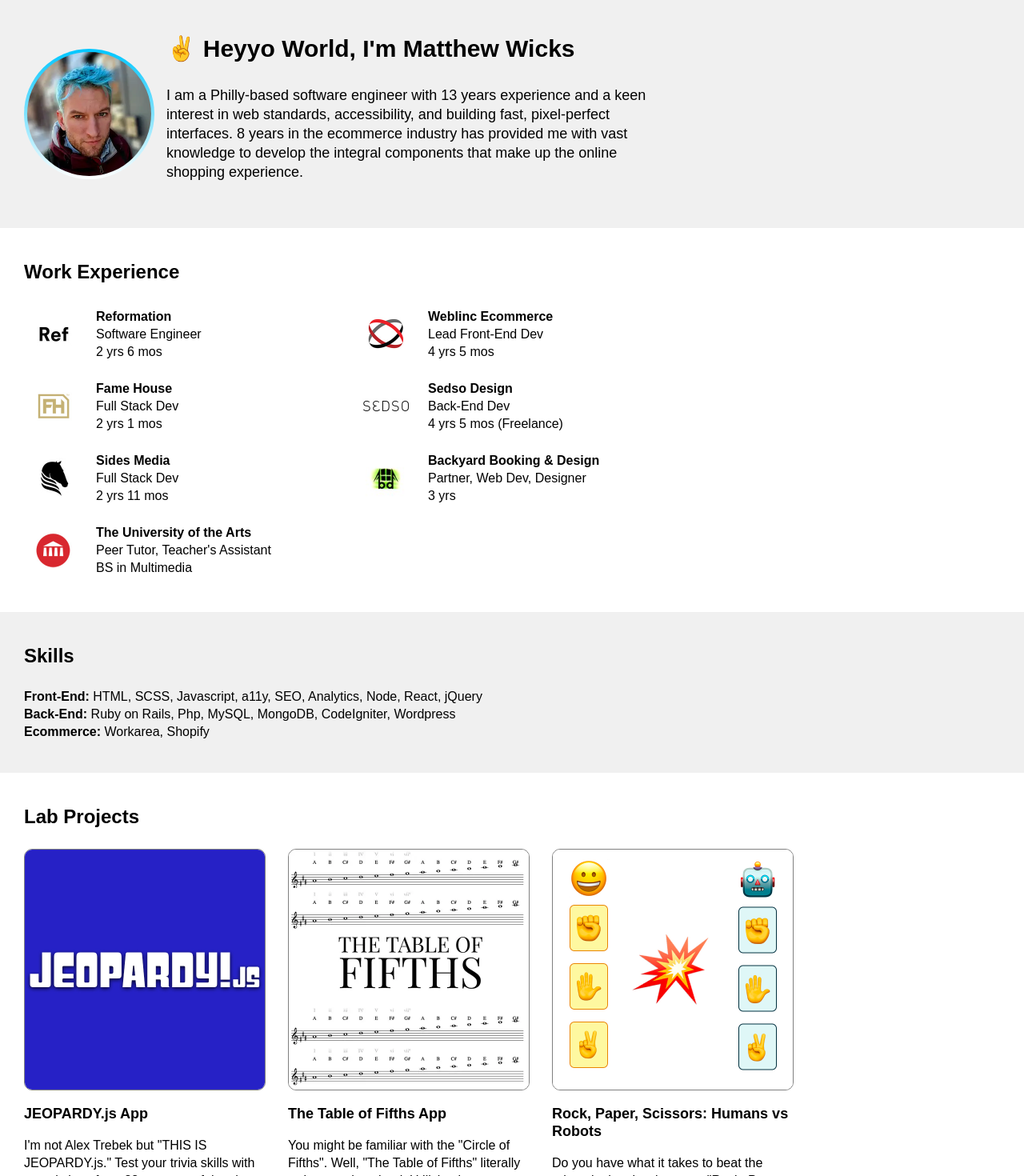
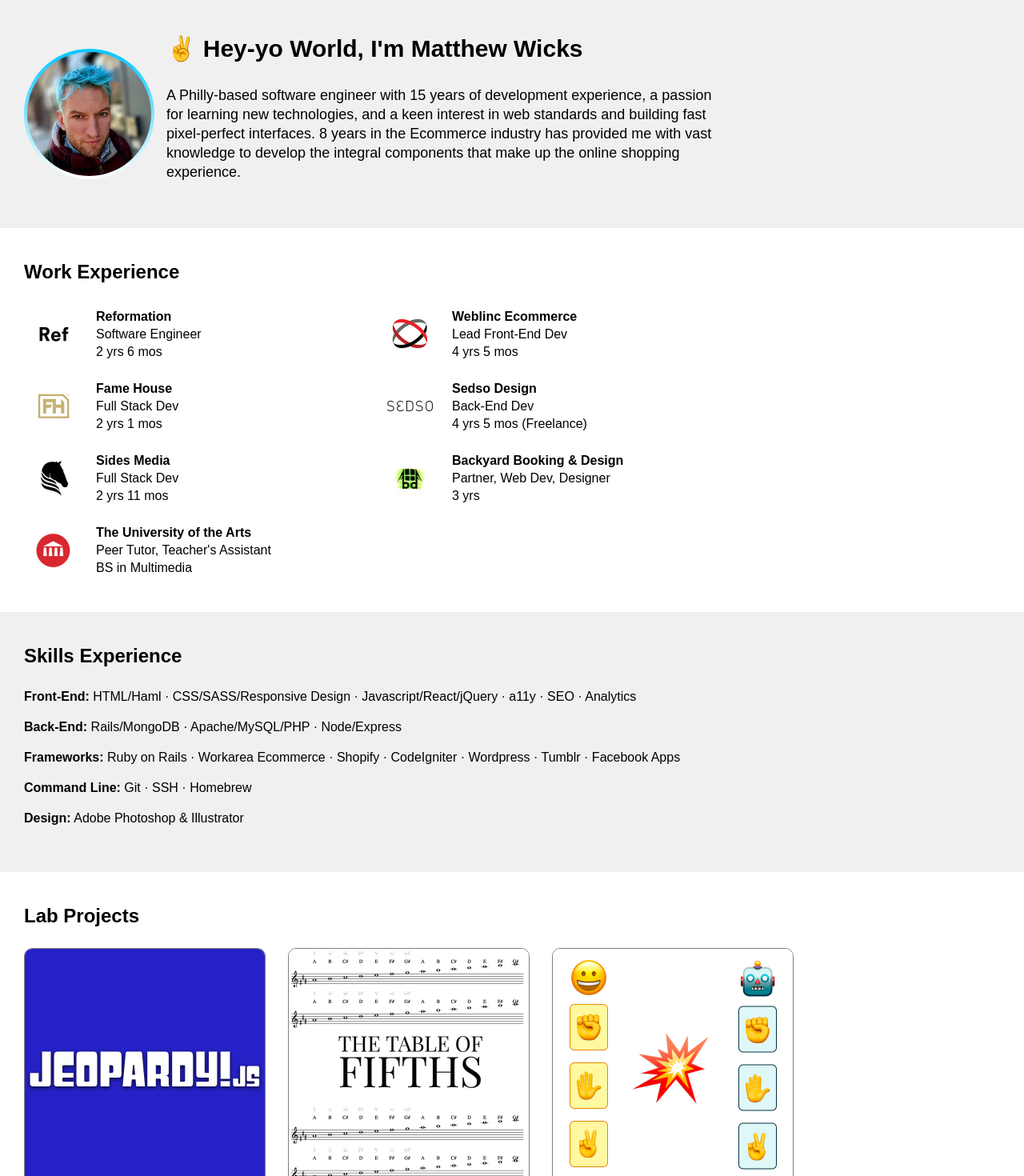
Before and after one commit to mwicks7/resume, a React (Create React App) app: page / in a window 1280 px wide. Shown: the top 1470 px of the page at 80% size. Built offline with nearby package versions, Linux system fonts and the light colour scheme.

Commit message:
Update bio and skills

```diff
--- a/src/About.js
+++ b/src/About.js
@@ -6,9 +6,9 @@
       <img className="About-image" height="155" width="155" alt="Matthew Wicks" src={imageProfile} />
 
       <div className="About-details">
-        <h1>&#9996; Heyyo World, I'm Matthew Wicks</h1>
+        <h1>&#9996; Hey-yo World, I'm Matthew Wicks</h1>
         <p>
-          I am a Philly-based software engineer with 13 years experience and a keen interest in web standards, accessibility, and building fast, pixel-perfect interfaces. 8 years in the ecommerce industry has provided me with vast knowledge to develop the integral components that make up the online shopping experience.
+          A Philly-based software engineer with 15 years of development experience, a passion for learning new technologies, and a keen interest in web standards and building fast pixel-perfect interfaces. 8 years in the Ecommerce industry has provided me with vast knowledge to develop the integral components that make up the online shopping experience.
         </p>
       </div>
     </div>
--- a/src/App.scss
+++ b/src/App.scss
@@ -14,7 +14,7 @@
 
   .App-container {
     max-width: 100%;
-    width: 800px;
+    width: 860px;
 
     .is--full-width {
       width: 100%
--- a/src/Skills.js
+++ b/src/Skills.js
@@ -1,16 +1,20 @@
 import React from 'react'
 
-const frontEndSkills = ['HTML', 'SCSS', 'Javascript', 'a11y', 'SEO', 'Analytics', 'Node', 'React', 'jQuery']
-const backEndSkills = ['Ruby on Rails', 'Php', 'MySQL', 'MongoDB', 'CodeIgniter', 'Wordpress']
-const ecommerceSkills = ['Workarea', 'Shopify']
+const frontEndSkills = ['HTML/Haml', 'CSS/SASS/Responsive Design', 'Javascript/React/jQuery', 'a11y', 'SEO', 'Analytics']
+const backEndSkills = ['Rails/MongoDB', 'Apache/MySQL/PHP', 'Node/Express']
+const frameworkSkills = ['Ruby on Rails', 'Workarea Ecommerce', 'Shopify', 'CodeIgniter', 'Wordpress', 'Tumblr', 'Facebook Apps']
+const cliSkills = ['Git', 'SSH', 'Homebrew']
+const designSkills = ['Adobe Photoshop & Illustrator']
 
 const Skills = () => {
   return (
     <div className="Skills">
-        <h2>Skills</h2>
-        <div><b>Front-End:</b> {frontEndSkills.join(", ")}</div>
-        <div><b>Back-End:</b> {backEndSkills.join(", ")}</div>
-        <div><b>Ecommerce:</b> {ecommerceSkills.join(", ")}</div>
+        <h2>Skills Experience</h2>
+        <p><b>Front-End:</b> {frontEndSkills.join(" · ")}</p>
+        <p><b>Back-End:</b> {backEndSkills.join(" · ")}</p>
+        <p><b>Frameworks:</b> {frameworkSkills.join(" · ")}</p>
+        <p><b>Command Line:</b> {cliSkills.join(" · ")}</p>
+        <p><b>Design:</b> {designSkills.join(" · ")}</p>
     </div>
   )
 }
```
